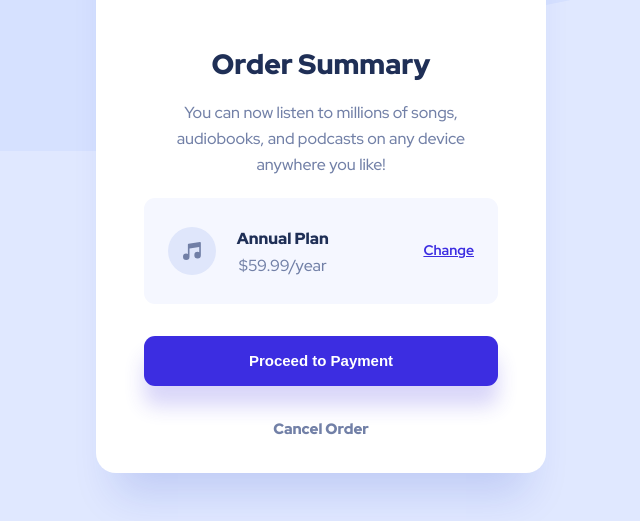
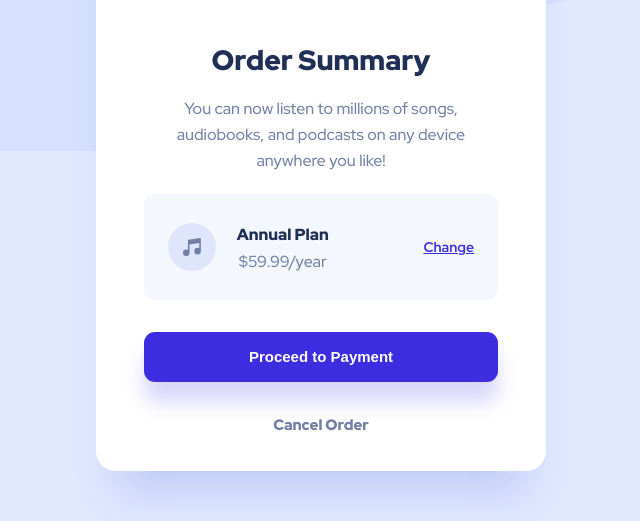
Before and after one commit to gitmonkus/order-summary-component, a plain HTML site: page index.html in a window 1536 px wide. Shown: the part 276-797 px from the top of the page, 447-1087 px from the left. Drawn offline with Linux system fonts and the light colour scheme.

Commit message:
Update style.css

```diff
--- a/css/style.css
+++ b/css/style.css
@@ -164,10 +164,10 @@ img {
   }
 
   .main__container {
-    padding-top: 45px;
+    padding-top: 40px;
     padding-right: 48px;
     padding-left: 48px;
-    padding-bottom: 48px;
+    padding-bottom: 36px;
   }
 
   .main__h1 {
```
